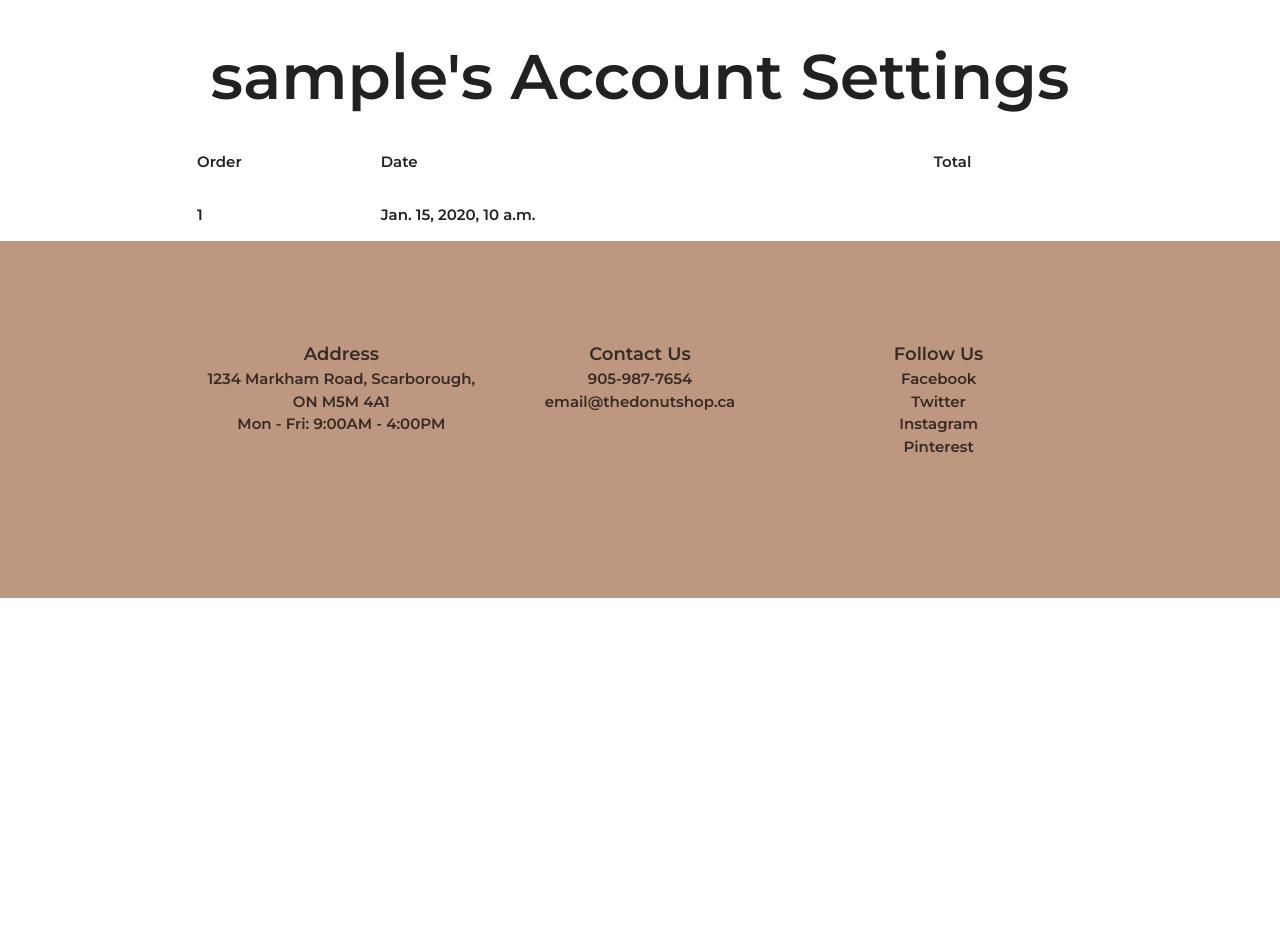
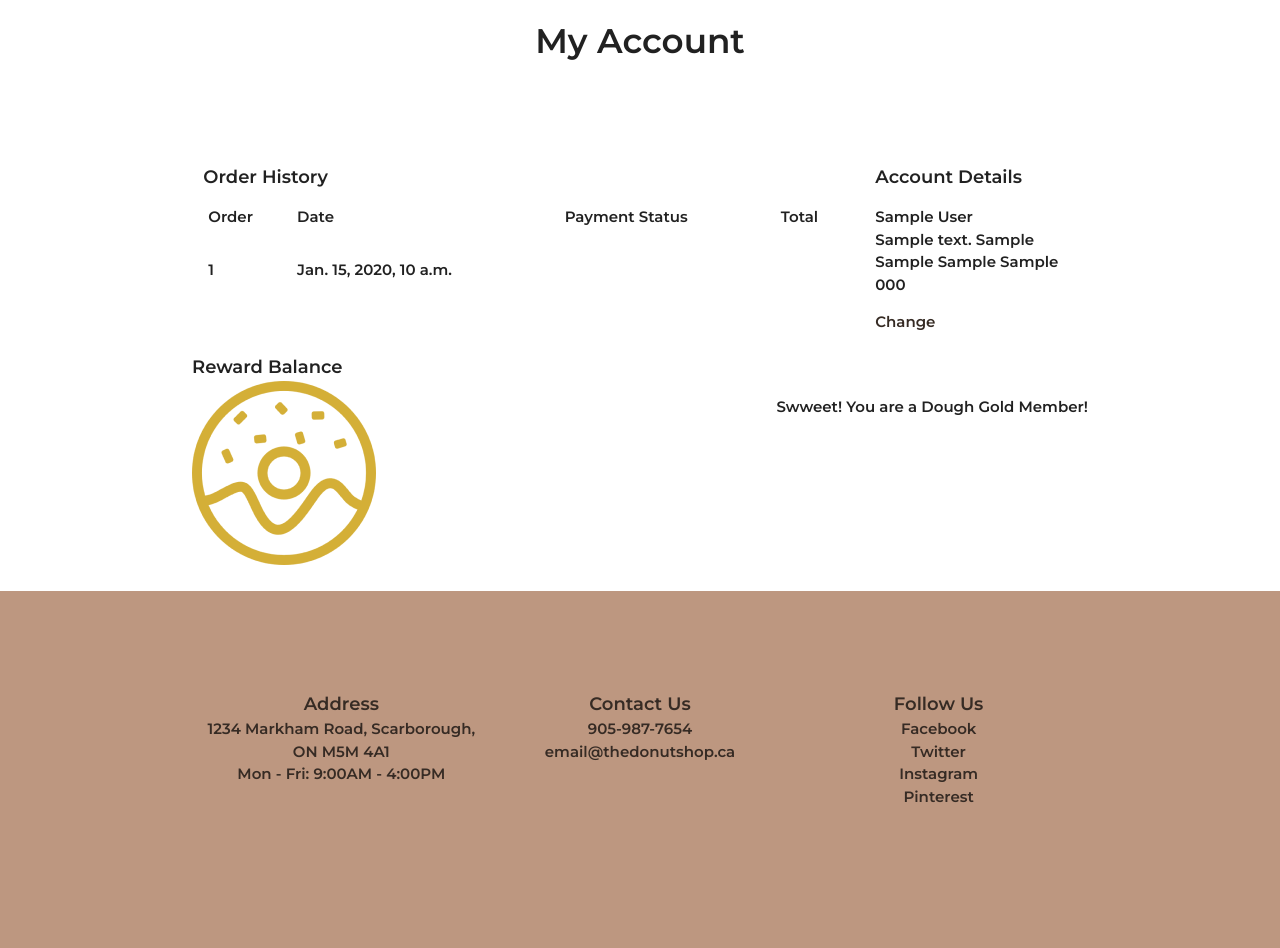
Before and after one commit to janusshanp/donut_shop, a Django app: page /profile/ in a window 1280 px wide. Shown: the part 180-1128 px from the top of the page. Before the commit the page ends 778 px from the top, so only its background shows below. Run offline with Django 4.2, Linux system fonts and the light colour scheme; a user stored in the database is signed in; tables that the repository leaves empty hold one stand-in row (values such as "Sample post").

Commit message:
account page/rewards

```diff
--- a/main_app/models.py
+++ b/main_app/models.py
@@ -1,5 +1,6 @@
 from django.db import models
 from django.contrib.auth.models import User
+from django.urls import reverse
 
 
 CHOICES = (
@@ -86,3 +87,6 @@ class Delivery_Address(models.Model):
 
     def __str__(self):
         return f"{self.profile}'s Delivery Address"
+
+    def get_absolute_url(self):
+        return reverse('account_profile')
--- a/main_app/static/main_app/css/style.css
+++ b/main_app/static/main_app/css/style.css
@@ -1,15 +1,16 @@
 body {
 	font-family: "Montserrat", sans-serif;
 }
-
+h4.center.account {
+	padding-bottom: 90px !important;
+}
 .quantity {
 	display: flex;
 }
-/*
-.carousel a img {
-	width: 20%;
-} */
-
+.banner {
+	max-height: 709px;
+	width: 100vw;
+}
 h1 {
 	text-align: center !important;
 }
@@ -61,20 +62,19 @@ td {
 	padding: 10%;
 }
 
-h4{
+h4 {
 	text-align: center;
 }
 
 .auth {
 	width: 100%;
-
 }
 
-.helptext{
+.helptext {
 	font-size: 10px;
 }
 
-#signup-btn{
+#signup-btn {
 	display: flex;
 	margin: 30px;
 	justify-content: center;
@@ -86,7 +86,7 @@ h4{
 
 .top-left {
 	text-align: left;
-	vertical-align:top;
+	vertical-align: top;
 }
 
 .cart-delete {
@@ -100,11 +100,11 @@ h4{
 
 input::-webkit-outer-spin-button,
 input::-webkit-inner-spin-button {
-  -webkit-appearance: none;
-  margin: 0;
+	-webkit-appearance: none;
+	margin: 0;
 }
 
-.quantity button{
+.quantity button {
 	width: 50%;
 }
 
--- a/main_app/templates/base.html
+++ b/main_app/templates/base.html
@@ -56,11 +56,8 @@
             </div>
         </nav>
     </header>
-        <main class = "container">
             {% block content %}
             {% endblock %}
-        </main>
-
         <footer class="page-footer center-align">
             <div class="container">
                 <div class="row">
@@ -91,4 +88,4 @@
             </div>
         </footer>
     </body>
-    </html>
+</html>
--- a/main_app/templates/daily/index.html
+++ b/main_app/templates/daily/index.html
@@ -1,5 +1,5 @@
 {% extends 'base.html' %} {% block content %} {% load static %}
-
+<div class="container">
 	<div class="row">
 		<div class="banner col s12">
 			<img
@@ -35,5 +35,7 @@
 		<div class="col s12 m6">
 			<img class="responsive-img" src="{% static donut.image %}" />
 		</div>
+		{% endif %} {% endfor %}
 	</div>
-{% endif %} {% endfor %}{% endblock %}
+</div>
+{% endblock %}
--- a/main_app/templates/donuts/index.html
+++ b/main_app/templates/donuts/index.html
@@ -1,6 +1,5 @@
 {% extends 'base.html' %} {% block content %} {% load static %}
 
-<div class="container">
 <div class="row">
 	{% for donut in donuts %}
 	<div class="col m4">
@@ -11,7 +10,5 @@
 	</div>
 	{% endfor %}
 </div>
-	{% endfor %}
-</div>
 
 {% endblock %}
--- a/main_app/templates/profile/index.html
+++ b/main_app/templates/profile/index.html
@@ -1,14 +1,38 @@
-{% extends 'base.html' %} {% block content %}
-
-<h1>{{user}}'s Account Settings</h1>
+{% extends 'base.html' %} {% block content %} {% load static %}
+<div class="container">
+	<h4 class="center account">My Account</h4>
+	<div class="row">
+		<div class="col s9">
+			<span>Order History</span>
 			<table>
 				<th>Order</th>
 				<th>Date</th>
+				<th>Payment Status</th>
 				<th>Total</th>
 				{% for order in orders %}
 				<tr>
 					<td>{{order.order_no}}</td>
-    <td>{{order.ordered_date}}</td>
+					<td>{{order.delivery_date}}</td>
 					{% endfor %}
+				</tr>
 			</table>
+		</div>
+		<div class="col s3">
+			<span>Account Details</span>
+			<p>
+				{{user.first_name}} {{user.last_name}}<br />
+				{{delivery_address.address}} {{delivery_address.apartment}}
+				{{delivery_address.city}} {{delivery_address.country}}
+				{{delivery_address.Province}} {{delivery_address.postal_code}}
+			</p>
+			<a href="{% url 'delivery_update' delivery_address.id %}">Change</a>
+		</div>
+	</div>
+	<span>Reward Balance</span>
+
+	<div class="row">
+		<img class="responsive-img" src="{% static 'main_app/images/gold.png' %}" />
+		<p class="right">Swweet! You are a Dough Gold Member!</p>
+	</div>
+</div>
 {% endblock %}
--- a/main_app/urls.py
+++ b/main_app/urls.py
@@ -4,6 +4,7 @@ from . import views
 urlpatterns = [
     path('', views.home, name='home'),
     path('profile/', views.account_profile, name="account_profile"),
+    path('profile/<int:pk>/update/', views.DeliveryUpdate.as_view(), name='delivery_update'),
     path('shop/', views.donuts_index, name='shop'),
     path('shop/<int:donut_id>/', views.donut_detail, name='detail'),
     path('shop/review/<int:donut_id>/', views.add_review, name='add_review'),
--- a/main_app/views.py
+++ b/main_app/views.py
@@ -12,7 +12,8 @@ from .models import *
 # Create your views here.
 class DeliveryUpdate(UpdateView):
     model = Delivery_Address
-    fields = '__all__'
+    fields = ['address', 'apartment','city','country','Province', 'postal_code']
+
 
 def home(request):
     donuts = Donut.objects.all()
@@ -103,8 +104,10 @@ def cart_payment(request):
 @login_required
 def account_profile(request):
     orders = request.user.order_set.all()
-    print(orders)
-    return render(request, 'profile/index.html', {'orders': orders})
+    profile=Profile.objects.get(user=request.user)
+    delivery_address=Delivery_Address.objects.get(profile=profile)
+    print()
+    return render(request, 'profile/index.html', {'orders': orders, 'profile':profile,'delivery_address': delivery_address})
 
 @login_required
 def add_info(request):
```
Also changed, not shown: main_app/templates/home.html (+9 -4 lines), main_app/templates/main_app/delivery_address_form.html (added, +8 -0 lines), main_app/templates/rewards/index.html (+5 -5 lines). Lines whose indentation alone changed are shown as unchanged.
